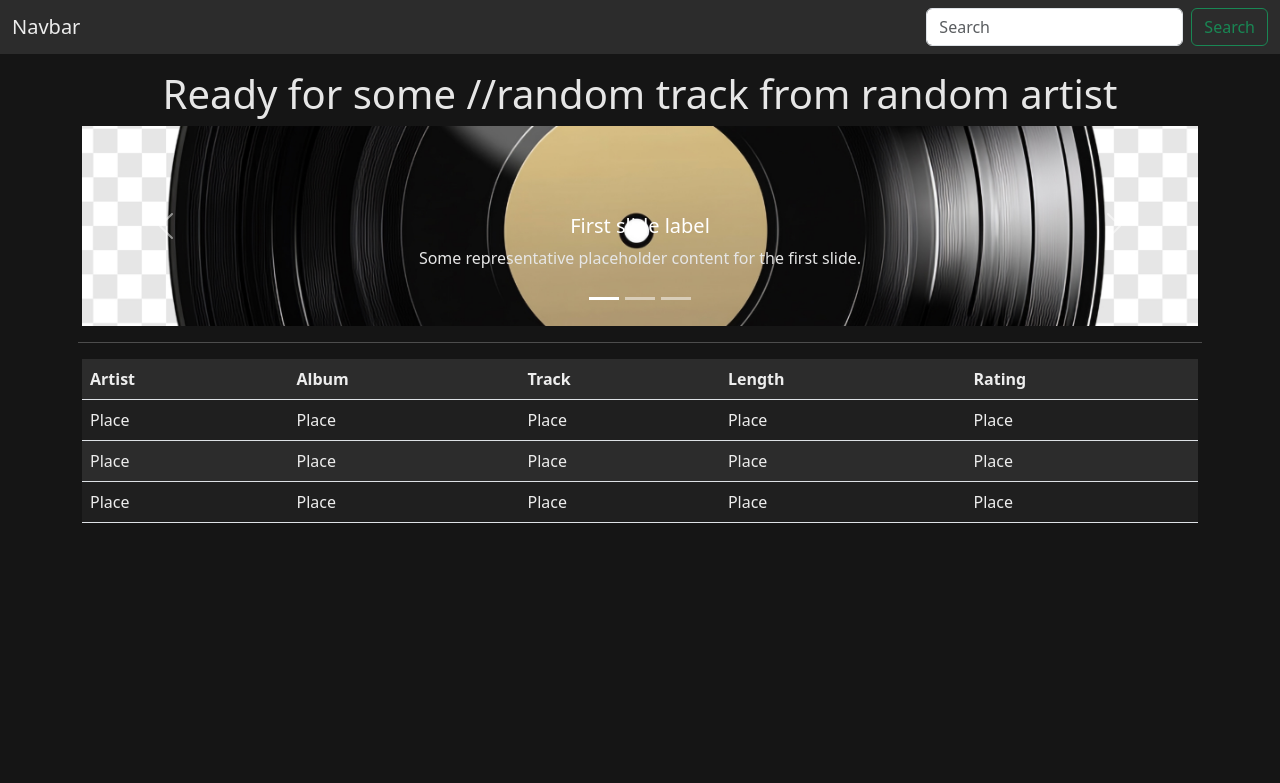
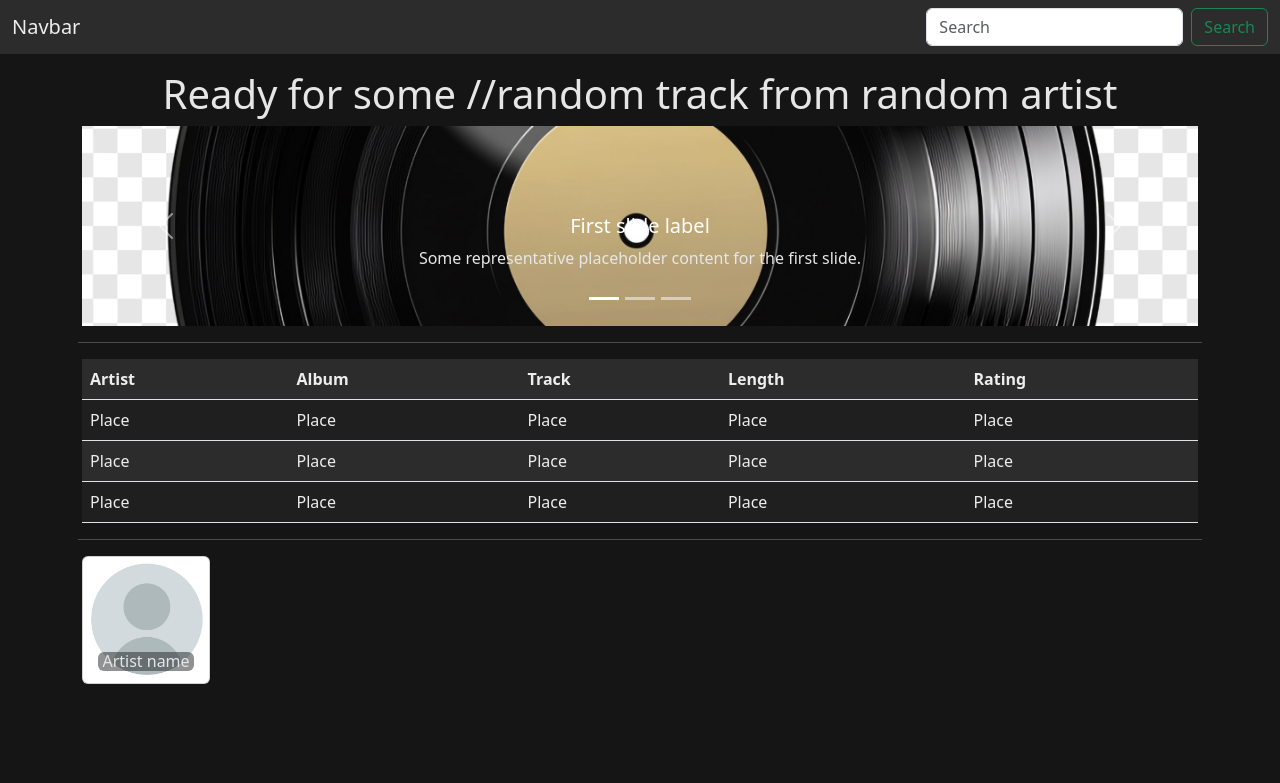
Before and after one commit to bics/Melodia, a Django app: page / in a window 1280 px wide. Shown: the top 783 px of the page. Run offline with Django 5.2, Linux system fonts and the light colour scheme.

Commit message:
ME-Card for artists

```diff
--- a/landingpage/templates/index.html
+++ b/landingpage/templates/index.html
@@ -106,5 +106,22 @@
     </table>
 </div>
 
+<div class="spacer m-3">
+    <hr class="color-platinum line-break">
+</div>
+
+<div class="container">
+    <!--TODO generate cards from DB-->
+    <!--Card code block copied from Bootsrap's official documentation-->
+    <div class="card small-artist-card">
+        <img src="{% static 'assets/images/single_empty_user_pfp.png' %}" class="card-img-top" alt="...">
+        <a href="">
+            <div class="card-img-overlay d-flex align-items-end justify-content-center p-1">
+                <h6 class="card-title bg-dark bg-opacity-50 px-1 rounded">Artist name</h6>
+            </div>
+        </a>
+    </div>
+</div>
+
 
 {% endblock %}
--- a/static/styles/style.css
+++ b/static/styles/style.css
@@ -61,3 +61,8 @@ nav a{
     justify-self: center;
     margin: 0;
 }
+
+.small-artist-card{
+    width: 8rem;
+    height: 8rem;
+}
```
Also changed, not shown: README.md.
